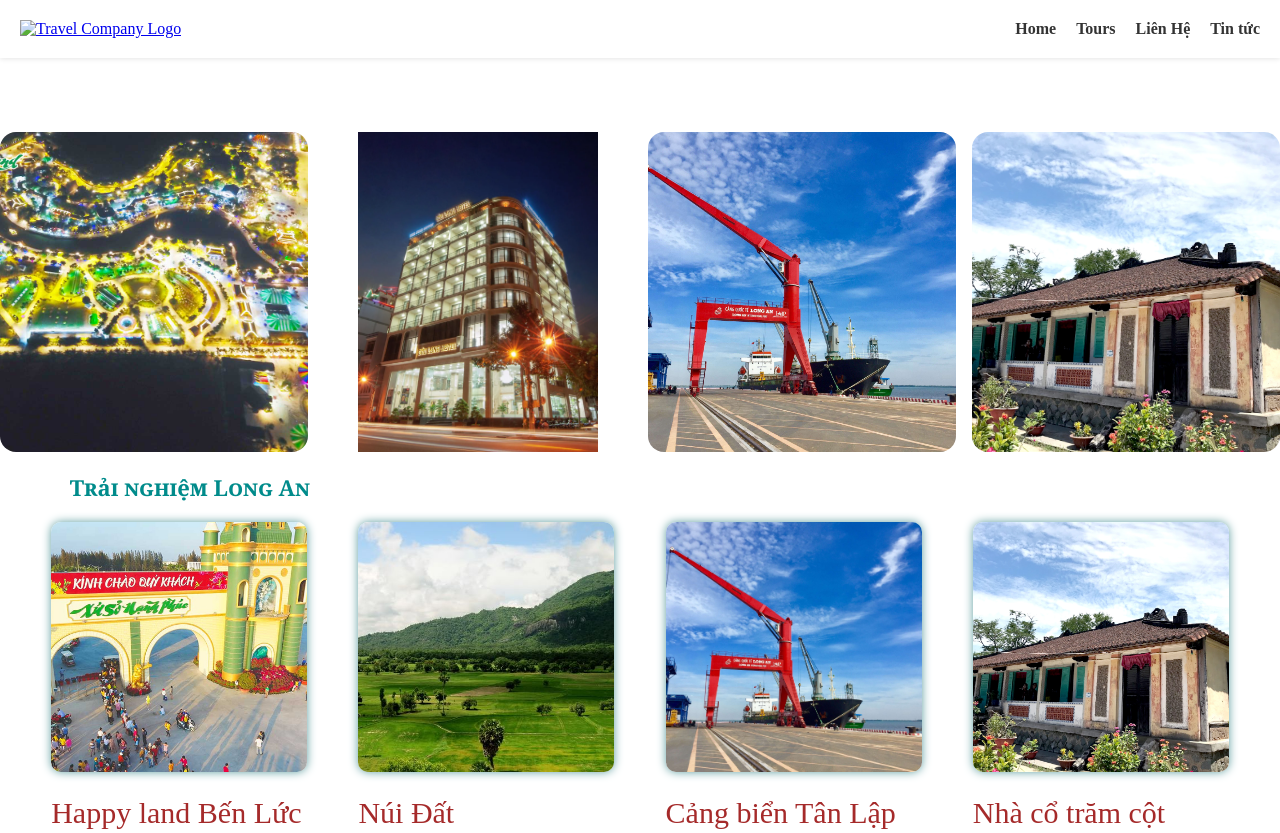
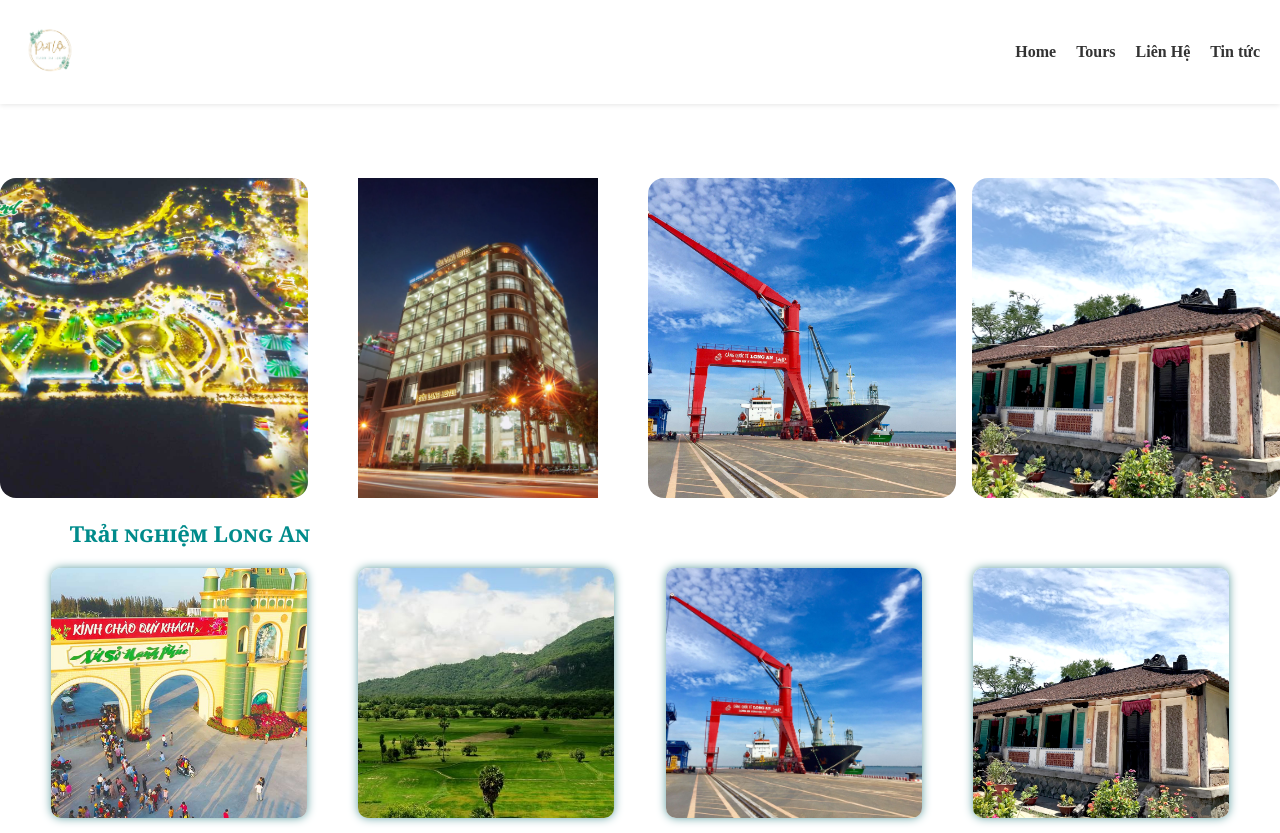
Before and after one commit to phatloc1303/Dulichlongan, a plain HTML site: page index.html in a window 1280 px wide. Shown: the top 833 px of the page. Drawn offline with Linux system fonts and the light colour scheme; the site is published under a folder, as on GitHub Pages, so addresses that start at the root find nothing.

Commit message:
Update index.html

```diff
--- a/index.html
+++ b/index.html
@@ -16,7 +16,7 @@
     <header>
   <div class="logo">
     <a href="#">
-      <img src="/anh/z4245701101761_5ce860f133731456851128bd1585a811.png" alt="Travel Company Logo">
+      <img src="anh/z4245701101761_5ce860f133731456851128bd1585a811.png" alt="Travel Company Logo">
     </a>
   </div>
   <nav>
```
